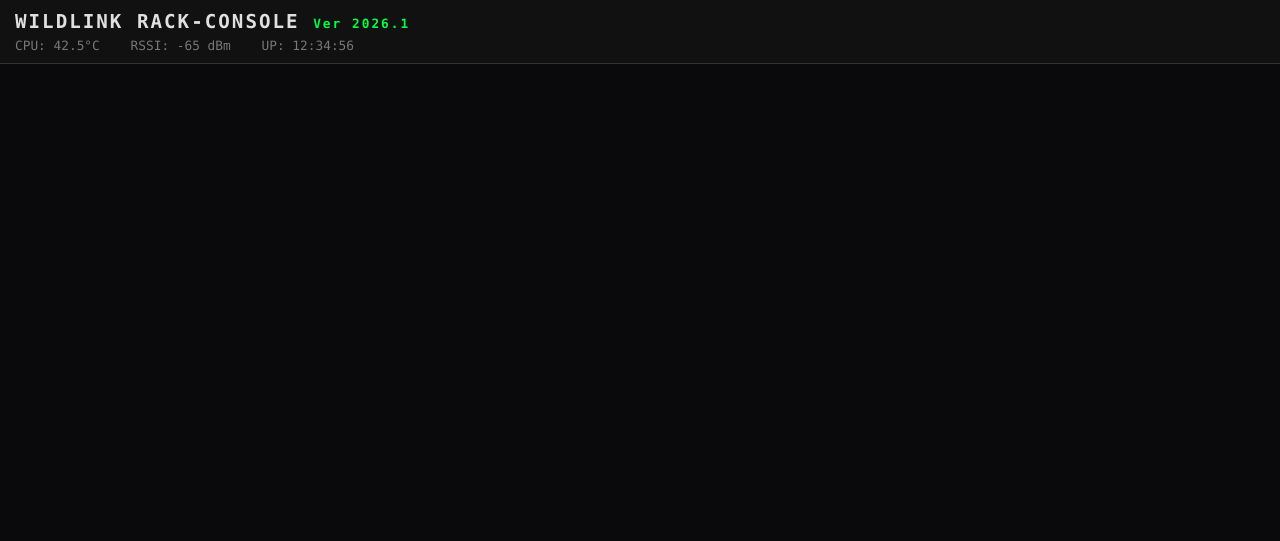
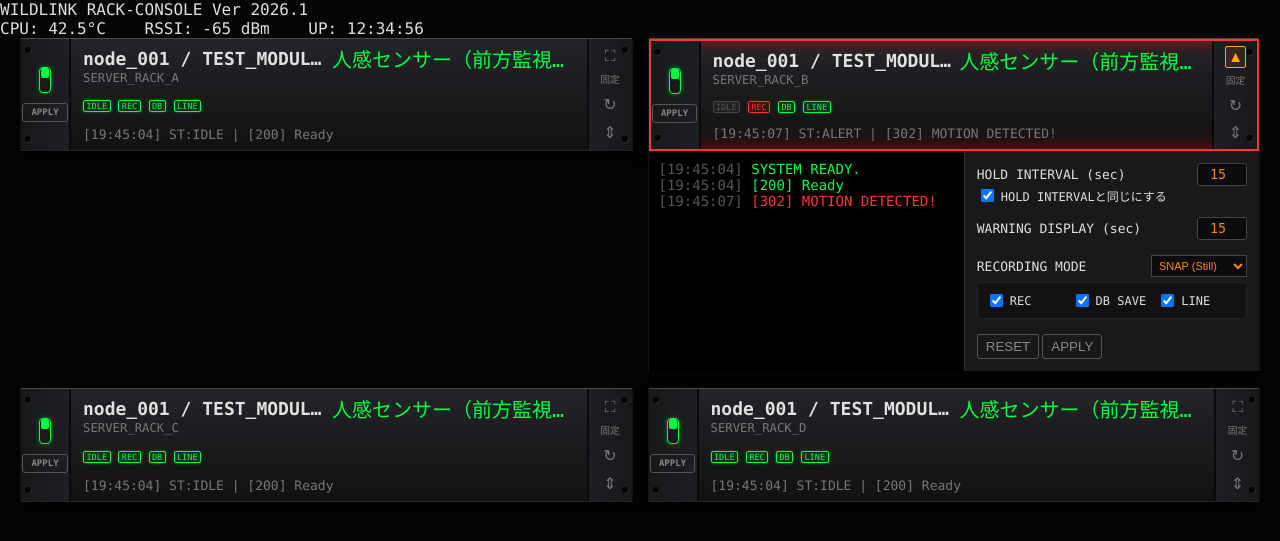
Before and after one commit to ytsuchi9/wildlink, a PHP site: page /camviewer-test2.php in a window 1280 px wide. Shown: the top 541 px of the page. Run offline with PHP 8.4, Linux system fonts and the light colour scheme.

Commit message:
4月30日 vst_motion UI調整3

```diff
--- a/web/camviewer-test2.php
+++ b/web/camviewer-test2.php
@@ -1,6 +1,6 @@
 <?php
 // web/camviewer-test2.php
-// WILDLINK RACK-CONSOLE (WES 2026) - V17.5 Architecture
+// WILDLINK RACK-CONSOLE (WES 2026) - V17.7 (4K Ready & Hardware Texture)
 $sys_id = isset($_GET['sys_id']) ? htmlspecialchars($_GET['sys_id'], ENT_QUOTES, 'UTF-8') : 'node_001';
 ?>
 <!DOCTYPE html>
@@ -8,7 +8,7 @@ $sys_id = isset($_GET['sys_id']) ? htmlspecialchars($_GET['sys_id'], ENT_QUOTES,
 <head>
     <meta charset="UTF-8">
     <meta name="viewport" content="width=device-width, initial-scale=1.0">
-    <title>WILDLINK 2026 | Rack Console Test</title>
+    <title>WILDLINK 2026 | Rack Console</title>
     <link rel="stylesheet" href="css/vst-rack-test2.css">
 </head>
 <body>
@@ -18,7 +18,10 @@ $sys_id = isset($_GET['sys_id']) ? htmlspecialchars($_GET['sys_id'], ENT_QUOTES,
     </header>
 
     <main class="rack-container" id="rack-main">
-        <div id="content-sns_move" class="vst-plugin-container"></div>
+        <div id="content-sns_move_1" class="vst-plugin-container"></div>
+        <div id="content-sns_move_2" class="vst-plugin-container"></div>
+        <div id="content-sns_move_3" class="vst-plugin-container"></div>
+        <div id="content-sns_move_4" class="vst-plugin-container"></div>
     </main>
 
     <script src="js/vst-unit-base.js"></script>
@@ -26,16 +29,17 @@ $sys_id = isset($_GET['sys_id']) ? htmlspecialchars($_GET['sys_id'], ENT_QUOTES,
 
     <script>
         document.addEventListener('DOMContentLoaded', () => {
-            // マネージャーのモック
             const mockManager = { nodeId: '<?php echo $sys_id; ?>' };
+            const roles = ['sns_move_1', 'sns_move_2', 'sns_move_3', 'sns_move_4'];
 
-            // DBから取得したと仮定する初期構成データ
+            roles.forEach((role, index) => {
+                const num = index + 1;
                 const mockConfig = {
                     sys_id: '<?php echo $sys_id; ?>',
-                vst_role_name: 'sns_move',
-                val_name: 'TEST_MODULE_01',
-                loc_name: 'SERVER_RACK_A',
-                vst_description: '人感センサー（前方監視）',
+                    vst_role_name: role,
+                    val_name: 'TEST_MODULE_0' + num,
+                    loc_name: 'SERVER_RACK_' + String.fromCharCode(64 + num),
+                    vst_description: '人感センサー（前方監視 ' + num + '）',
                     val_enabled: 1,
                     val_status: 'IDLE',
                     log_msg: 'SYSTEM READY.',
@@ -47,21 +51,24 @@ $sys_id = isset($_GET['sys_id']) ? htmlspecialchars($_GET['sys_id'], ENT_QUOTES,
                         act_rec: 1,
                         act_db: 1,
                         act_line: 1,
-                    act_rec_mode: 0 // 0: SNAP, 1: VIDEO
+                        act_rec_mode: 0
                     }
                 };
 
-            // ユニット生成
-            const testUnit = new VstUnitTest2(mockConfig, mockManager);
+                const unit = new VstUnitTest2(mockConfig, mockManager);
 
-            // 3秒後にテストでアラートを発火（動作確認用）
+                if (num === 2) {
                     setTimeout(() => {
-                testUnit.triggerAlert('YELLOW', 'SYNCING...');
-                setTimeout(() => {
-                    testUnit.updateFaceVisual({ log_msg: "MOTION DETECTED!", log_code: 302 });
-                    testUnit.triggerAlert('RED', 'MOTION DETECTED');
+                        unit.updateFaceVisual({
+                            val_status: 'ALERT',
+                            log_msg: "MOTION DETECTED!",
+                            log_code: 302,
+                            val_params: mockConfig.val_params
+                        });
+                        unit.triggerAlert('RED', 'MOTION DETECTED');
                     }, 3000);
-            }, 2000);
+                }
+            });
         });
     </script>
 </body>
--- a/web/css/vst-rack-test2.css
+++ b/web/css/vst-rack-test2.css
@@ -1,8 +1,8 @@
 @charset "UTF-8";
-/* web/css/vst-rack-test2.css (WES 2026 V17.5) */
+/* web/css/vst-rack-test2.css (WES 2026 Layout Foundation - 最終確定版) */
 
 :root {
-    --bg-base: #0a0a0c;
+    --bg-base: #050505;
     --rack-bg: #141517;
     --panel-bg: #1c1d20;
     --text-main: #e0e0e0;
@@ -10,10 +10,10 @@
     --accent-green: #00ff41;
     --accent-red: #ff3333;
     --accent-yellow: #ffaa00;
+    --accent-orange: #ff8800; /* 未保存(APPLY)などの強調色 */
     --border-color: #333;
 }
 
-/* 全要素のボックス計算を直感的にし、はみ出しを防ぐ */
 *, *::before, *::after { box-sizing: border-box; }
 
 body {
@@ -23,132 +23,214 @@ body {
     margin: 0; padding: 0;
 }
 
-.rack-header {
-    background: #111;
-    border-bottom: 1px solid var(--border-color);
-    padding: 10px 15px; margin-bottom: 20px;
-}
-.rack-header .rack-title { font-size: 1.2rem; font-weight: bold; letter-spacing: 2px; }
-.rack-header .version { color: var(--accent-green); font-size: 0.8rem; }
-.rack-header .rack-stats { font-size: 0.8rem; color: var(--text-dim); margin-top: 5px; }
+/* =========================================================
+   【1. 全体レイアウト：Flexboxによる堅牢な基盤】
+   今後デバイスを追加する際、外側の配置はすべてこのルールに従います。
+========================================================= */
+.rack-container {
+    display: flex;
+    flex-wrap: wrap;             /* 画面幅に収まらない場合は自動で下の行へ折り返す */
+    justify-content: flex-start; /* パネルが最大幅に達した際、左詰めにし右側に空白を残す */
+    align-items: flex-start;     /* 上部を揃える */
+    gap: 15px;                   /* パネル同士の隙間（縦・横） */
 
-/* === コンテナクエリの基準枠 === */
-.rack-container {
-    container-type: inline-size;
-    container-name: rack;
-    width: 100%; max-width: 800px;
-    margin: 0 auto; padding: 0 10px;
+    width: 100%;
+    margin: 0;
+    padding: 0 20px 20px 20px;
 }
 
+/* スマホ表示時の画面端の無駄な余白を削り、パネル領域を確保する */
+@media (max-width: 500px) {
+    .rack-container { padding: 0 8px 15px 8px; }
+}
+
+.vst-plugin-container {
+    /* 内部のフォントサイズ自動計算(cqi)の基準となるコンテナ指定 */
+    container-type: inline-size;
+    container-name: panel;
+
+    /*
+      【レスポンシブの心臓部】
+      flex: [伸びる比率] [縮む比率] [基準となる幅(flex-basis)];
+
+      - 基準幅 460px: 1024pxモニタ(有効描画領域 約950px)で、2枚(460×2=920px)を並べるための最適値。
+      - 伸びる(1): 画面が広い場合、max-widthに達するまで隙間を埋めるように広がる。
+      - 縮む(1): スマホなど画面が460px未満の場合、画面幅に合わせて100%に縮小する（はみ出し防止）。
+    */
+    flex: 1 1 460px;
+
+    /*
+      【最大幅の制限】
+      ウインドウがどれだけ広くても、1枚のパネルはこのサイズ以上には広がらない。
+      これに達したパネルから順に左寄せになる。
+    */
+    max-width: 912px;
+
+    /* flexアイテムが縮む際に中身の文字等に押し出されてはみ出すのを防ぐおまじない */
+    min-width: 0;
+}
+
+/* =========================================================
+   【2. ハードウェア筐体のデザイン】
+========================================================= */
 .vst-unit-box {
     background: var(--rack-bg);
-    border: 1px solid var(--border-color);
-    border-radius: 4px;
-    margin-bottom: 15px;
+    border: 1px solid #111;
+    border-top: 1px solid #4a4a4a;
+    border-bottom: 2px solid #000;
+    box-shadow: 0 6px 12px rgba(0,0,0,0.6);
+    border-radius: 2px;
     overflow: hidden;
     transition: 0.3s;
 }
 
-/* --- 1U Face (常に表示) ---
-   🌟 要求仕様: 9.5 : 1.75 の比率で固定 */
 .vst-unit-face {
     display: flex;
     width: 100%;
-    aspect-ratio: 9.5 / 1.75; /* 比率固定 */
-    min-height: 55px; /* スマホ時の限界担保 */
-    background: linear-gradient(180deg, #1e2022 0%, #111 100%);
+    aspect-ratio: 9.5 / 1.75; /* モニターやスマホでの黄金比を維持 */
+    min-height: 55px;
+    background: linear-gradient(180deg, #222428 0%, #111 100%);
     border-bottom: 1px solid transparent;
     transition: background 0.3s, color 0.3s;
+    position: relative;
 }
 .vst-unit-box.expanded .vst-unit-face { border-bottom-color: var(--border-color); }
 
-/* --- アラート発動時の色反転 (黄色は文字黒) --- */
-.vst-unit-box.alert-header-yellow .vst-unit-face {
-    background: var(--accent-yellow) !important;
-    color: #000 !important;
+/* アラート発生時の状態変化（サバイバルモード等の発動を想定） */
+.vst-unit-box.alert-header-yellow .vst-unit-face { background: var(--accent-yellow) !important; color: #000 !important; }
+.vst-unit-box.alert-header-yellow .vst-unit-face * { color: #000 !important; border-color: #555 !important; }
+.vst-unit-box.alert-header-red .vst-unit-face { border: 2px solid var(--accent-red); box-shadow: inset 0 0 20px rgba(255,0,0,0.5); }
+
+/* =========================================================
+   【3. 左右のラックマウント耳とスイッチ類】
+========================================================= */
+.face-left {
+    position: relative;
+    width: 50px; /* 耳の幅 */
+    display: flex;
+    flex-direction: column;
+
+    /* 内部のスイッチ類を数学的に完全な中央へ配置する設定 */
+    align-items: center;     /* 左右の中央揃え */
+    justify-content: center; /* 上下の中央揃え */
+
+    border-right: 2px solid #0a0a0c;
+    background: linear-gradient(90deg, #16181a, #1d1f22);
 }
-.vst-unit-box.alert-header-yellow .vst-unit-face * { color: #000 !important; border-color: #555 !important; }
-.vst-unit-box.alert-header-red .vst-unit-face {
-    border: 2px solid var(--accent-red);
-    box-shadow: inset 0 0 10px rgba(255,0,0,0.5);
+.face-right {
+    position: relative;
+    width: 45px;
+    display: flex; flex-direction: column; align-items: center; justify-content: space-evenly;
+    border-left: 2px solid #0a0a0c;
+    background: linear-gradient(-90deg, #16181a, #1d1f22);
 }
 
-/* --- 左・中・右 パネル分割 --- */
-.face-left {
-    width: 45px; /* 極力狭く */
-    display: flex; flex-direction: column; align-items: center; justify-content: center;
-    border-right: 1px solid var(--border-color); gap: 4px;
+/* ネジ穴の装飾 */
+.face-left::before, .face-left::after, .face-right::before, .face-right::after {
+    content: ""; position: absolute; width: 6px; height: 6px; background: #050505;
+    border-radius: 50%; box-shadow: inset 1px 1px 3px #000, 0.5px 0.5px 1px #444;
 }
-.face-center {
-    flex: 1; padding: 2px 8px;
-    display: flex; flex-direction: column; justify-content: space-between;
-    min-width: 0; /* フレックスはみ出し防止 */
-}
-.face-right {
-    width: 40px;
-    display: flex; flex-direction: column; align-items: center; justify-content: space-evenly;
-    border-left: 1px solid var(--border-color);
-}
+.face-left::before { top: 8px; left: 4px; }
+.face-left::after { bottom: 8px; left: 4px; }
+.face-right::before { top: 8px; right: 4px; }
+.face-right::after { bottom: 8px; right: 4px; }
 
-/* --- 1U 中央部の3行レイアウト --- */
-/* 上側の隙間を削る */
-.r1-container { display: flex; justify-content: space-between; align-items: flex-start; line-height: 1.1; margin-top: -2px; }
-.r1-left { display: flex; flex-direction: column; min-width: 0; }
-.r1-id { font-size: clamp(10px, 3.5cqi, 16px); font-weight: bold; white-space: nowrap; overflow: hidden; text-overflow: ellipsis; }
-.r1-loc { font-size: clamp(8px, 2.5cqi, 12px); color: var(--text-dim); white-space: nowrap; overflow: hidden; text-overflow: ellipsis; }
-.r1-desc { font-size: clamp(11px, 4cqi, 18px); color: var(--accent-green); white-space: nowrap; overflow: hidden; text-overflow: ellipsis; text-align: right; }
-
-.r2-container { display: flex; align-items: center; gap: 5px; }
-
-.r3-container { font-size: clamp(8px, 2.5cqi, 12px); color: var(--text-dim); white-space: nowrap; overflow: hidden; text-overflow: ellipsis; }
-
-/* --- 電源スイッチ (縦型・スリム化) --- */
-.power-switch-v { position: relative; width: 14px; height: 28px; }
+/* --- 電源スイッチ --- */
+.power-switch-v { position: relative; width: 12px; height: 26px; margin: 0; display: block; }
 .power-switch-v input { opacity: 0; width: 0; height: 0; }
 .power-switch-v .slider {
     position: absolute; cursor: pointer; top: 0; left: 0; right: 0; bottom: 0;
-    background-color: #222; border: 1px solid #555; border-radius: 4px; transition: .3s;
+    background-color: #1a1a1a; border: 1px solid #444; border-radius: 4px; transition: .3s;
+    box-shadow: inset 0 2px 4px rgba(0,0,0,0.8);
 }
 .power-switch-v .slider:before {
-    position: absolute; content: ""; width: 10px; height: 10px; left: 1px; bottom: 1px;
+    position: absolute; content: ""; width: 8px; height: 10px; left: 1px; bottom: 1px;
     background-color: #666; border-radius: 2px; transition: .3s;
 }
 .power-switch-v input:checked + .slider { border-color: var(--accent-green); box-shadow: 0 0 5px rgba(0,255,65,0.4); }
-.power-switch-v input:checked + .slider:before { background-color: var(--accent-green); transform: translateY(-14px); }
+.power-switch-v input:checked + .slider:before { background-color: var(--accent-green); transform: translateY(-13px); }
 
-.apply-btn-mini { font-size: 9px; padding: 2px; width: 34px; text-align: center; }
+/* --- APPLYボタン（LEDバッジ風デザイン） --- */
+.apply-btn-mini {
+    font-family: inherit;
+    font-size: 9px;
+    font-weight: bold;
+    line-height: 1; /* 文字の上下の偏りを補正 */
 
-/* アイコンボタン群 */
-.icon-btn { background: none; border: 1px solid transparent; color: var(--text-dim); font-size: 14px; cursor: pointer; padding: 2px; line-height: 1; border-radius:2px;}
+    background: transparent;
+    color: var(--accent-orange);
+    border: 1px solid var(--accent-orange);
+    border-radius: 3px;
+
+    padding: 4px 6px;
+    margin-top: 10px; /* 電源スイッチとの隙間 */
+    cursor: pointer;
+    transition: 0.2s;
+}
+.apply-btn-mini:hover { background: rgba(255, 136, 0, 0.15); box-shadow: 0 0 8px rgba(255, 136, 0, 0.4); }
+
+/* =========================================================
+   【4. 中央ディスプレイ部】
+========================================================= */
+.face-center {
+    flex: 1;
+    padding: 10px 12px 6px 12px; /* 内部要素が溢れないための余白設定 */
+    display: flex; flex-direction: column; justify-content: space-between;
+    min-width: 0;
+}
+
+/*
+  フォントの自動拡縮(clamp)
+  最小フォントpx, 基準となる拡縮率(cqi), 最大フォントpx
+*/
+.r1-container { display: flex; justify-content: space-between; align-items: flex-start; line-height: 1.1; margin-top: 0; }
+.r1-left { display: flex; flex-direction: column; min-width: 0; }
+
+.r1-id { font-size: clamp(12px, 3cqi, 18px); font-weight: bold; white-space: nowrap; overflow: hidden; text-overflow: ellipsis; }
+.r1-loc { font-size: clamp(10px, 2cqi, 14px); color: var(--text-dim); white-space: nowrap; overflow: hidden; text-overflow: ellipsis; margin-top: 3px; }
+.r1-desc { font-size: clamp(12px, 3.5cqi, 20px); color: var(--accent-green); white-space: nowrap; overflow: hidden; text-overflow: ellipsis; text-align: right; }
+
+.r2-container { display: flex; align-items: center; gap: 6px; }
+.r3-container { font-size: clamp(9px, 2.2cqi, 13px); color: var(--text-dim); white-space: nowrap; overflow: hidden; text-overflow: ellipsis; margin-bottom: 2px; }
+
+/* 中央ディスプレイ内のステータスLED共通クラス */
+.btn-vst { background: transparent; border: 1px solid #555; color: #888; cursor: pointer; border-radius: 3px; transition: 0.2s; padding: 4px 8px; }
+.btn-vst:hover { background: #333; }
+.btn-vst.dirty { color: var(--accent-yellow); border-color: var(--accent-yellow); font-weight: bold; background: rgba(255, 170, 0, 0.1); }
+.icon-btn { background: none; border: 1px solid transparent; color: var(--text-dim); font-size: 16px; cursor: pointer; padding: 2px; line-height: 1; border-radius:2px; transition: 0.2s;}
 .icon-btn:hover { border-color: #555; color: #fff; }
-.icon-btn.active { color: var(--accent-yellow); }
+.icon-btn.active { color: var(--accent-yellow); background: rgba(255,170,0,0.1); border-color: var(--accent-yellow); }
 
-/* --- 展開部 (4U化・右側見切れ防止) --- */
-.unit-body { display: none; width: 100%; flex-wrap: wrap; /* 🌟ここが画面幅に応じて段落ちさせる魔法 */ }
-.expanded .unit-body { display: flex; }
+/* =========================================================
+   【5. 下部展開エリア (設定・LCD)】
+========================================================= */
+.unit-body { display: none; width: 100%; }
+.expanded .unit-body { display: flex; align-items: stretch; height: 220px; }
+.expanded.auto-height .unit-body { height: auto; min-height: 220px; }
 
 .ui-lcd {
-    flex: 1.5 1 250px; /* 最小幅250pxを下回ると下に落ちる */
-    background: #000; color: var(--accent-green); font-size: 12px; padding: 10px;
-    height: 160px; overflow-y: auto; border-right: 1px solid var(--border-color);
+    flex: 1.5 1 250px;
+    background: #000; color: var(--accent-green);
+    font-size: clamp(11px, 2.5cqi, 14px);
+    padding: 10px; overflow-y: auto;
+    border-right: 1px solid var(--border-color);
+    box-shadow: inset 0 0 10px rgba(0,0,0,0.8);
 }
 .settings-area {
-    flex: 1 1 250px;
-    padding: 10px; display: flex; flex-direction: column; justify-content: space-between;
+    flex: 1 1 250px; padding: 12px;
+    display: flex; flex-direction: column; justify-content: flex-start; gap: 10px;
+    overflow-y: auto; background: #18191b;
 }
 
-/* --- コンパクト設定パネル (数値入力＋グリッド) --- */
-.setting-row { display: flex; justify-content: space-between; align-items: center; margin-bottom: 8px; font-size: 12px; }
+.setting-row { display: flex; justify-content: space-between; align-items: center; font-size: clamp(10px, 2.2cqi, 13px); }
 .num-input {
-    background: #111; color: var(--accent-orange); border: 1px solid #444; border-radius: 3px;
+    background: #0c0c0c; color: var(--accent-orange); border: 1px solid #444; border-radius: 3px;
     padding: 3px 5px; width: 50px; text-align: right; font-family: monospace;
+    box-shadow: inset 0 1px 3px rgba(0,0,0,0.5);
 }
 .checkbox-grid {
     display: grid; grid-template-columns: repeat(3, 1fr); gap: 5px;
-    background: rgba(0,0,0,0.2); padding: 8px; border-radius: 4px; border: 1px solid #333; margin: 10px 0;
+    background: rgba(0,0,0,0.3); padding: 8px; border-radius: 4px; border: 1px solid #222; margin: 5px 0;
 }
-.chk-label { display: flex; align-items: center; gap: 4px; font-size: 11px; cursor: pointer; white-space: nowrap; }
-.select-dark { background: #111; color: var(--accent-orange); border: 1px solid #444; padding: 3px; font-size: 11px; }
-
-.btn-vst { background: transparent; border: 1px solid #555; color: #888; cursor: pointer; border-radius: 3px; transition: 0.2s; }
-.btn-vst.dirty { color: var(--accent-yellow); border-color: var(--accent-yellow); font-weight: bold; background: rgba(255, 170, 0, 0.1); }
+.chk-label { display: flex; align-items: center; gap: 4px; font-size: clamp(9px, 2cqi, 12px); cursor: pointer; white-space: nowrap; }
+.select-dark { background: #0c0c0c; color: var(--accent-orange); border: 1px solid #444; padding: 3px; font-size: 11px; }
```
Also changed, not shown: web/js/plugins/vst-unit-test2.js. Lines whose indentation alone changed are shown as unchanged.
